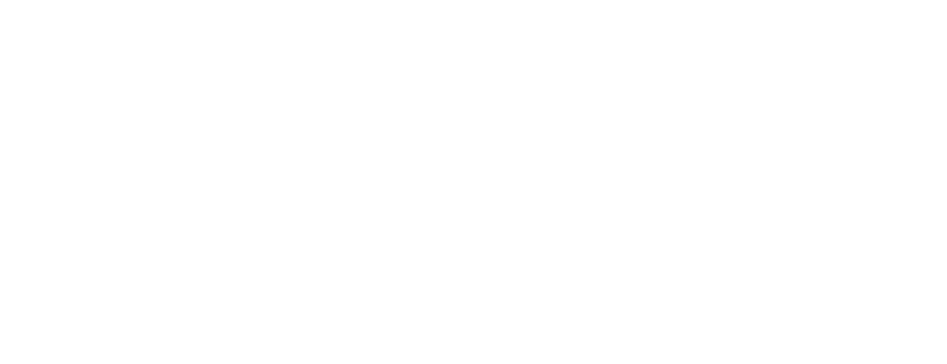
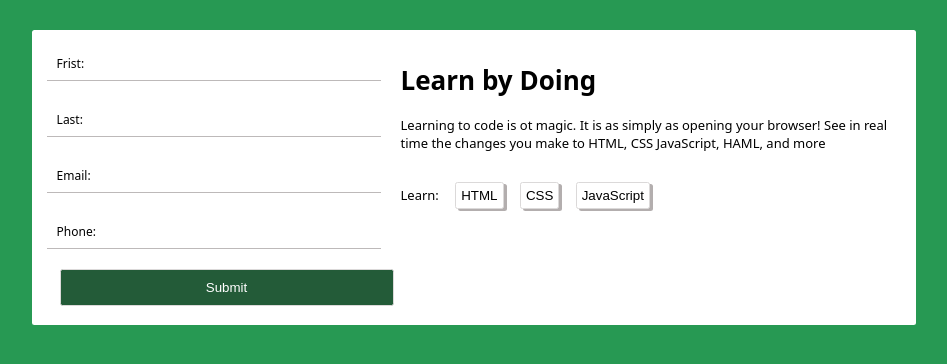
Before and after one commit to AliAlArands/task-two, a plain HTML site: page learn by doing/index.html in a window 1280 px wide. Shown: the whole page, without its empty margins (166-1113 px from the left). Drawn offline with Linux system fonts and the light colour scheme.

Commit message:
completed learn by doing form

```diff
--- a/learn by doing/index.html
+++ b/learn by doing/index.html
@@ -1,5 +1,6 @@
 <!DOCTYPE html>
 <html lang="en">
+
 <head>
     <meta charset="UTF-8">
     <meta http-equiv="X-UA-Compatible" content="IE=edge">
@@ -7,7 +8,45 @@
     <link rel="stylesheet" href="./style.css">
     <title>Learn By Doing</title>
 </head>
+
 <body>
+    <div class="container">
+        <form action="" class="form">
+            <div class="input-group">
+                <label for="first" class="input">Frist:</label>
+                <input type="text" id="first">
+            </div>
 
+            <div class="input-group">
+                <label for="last" class="input">Last:</label>
+                <input type="text" id="last">
+            </div>
+
+            <div class="input-group">
+                <label for="email" class="input">Email:</label>
+                <input type="text" id="email">
+            </div>
+
+
+            <div class="input-group">
+                <label for="phone" class="input">Phone:</label>
+                <input type="text" id="phone">
+            </div>
+
+            <button type="button" class="btn btn-submit">Submit</button>
+        </form>
+        <div class="description">
+            <h1>Learn by Doing</h1>
+            <p>Learning to code is ot magic. It is as simply as opening your browser! See in real time the changes you
+                make to HTML, CSS JavaScript, HAML, and more</p>
+
+            <div class="choices">Learn: <button type="button" class="btn">HTML</button>
+                <button type="button" class="btn">CSS</button>
+                <button type="button" class="btn">JavaScript</button>
+            </div>
+        </div>
+
+    </div>
 </body>
+
 </html>
--- a/learn by doing/style.css
+++ b/learn by doing/style.css
@@ -0,0 +1,85 @@
+* {
+    box-sizing: border-box;
+}
+html {
+    font-size: 62.5%;
+    font-family: system-ui, -apple-system, BlinkMacSystemFont, 'Segoe UI', Roboto, Oxygen, Ubuntu, Cantarell, 'Open Sans', 'Helvetica Neue', sans-serif;
+}
+
+body {
+    background-color: rgb(39, 153, 83);
+    height: 110vh;
+}
+
+.container {
+    background-color: white;
+    width: 70%;
+    padding: 1.5rem;
+    margin: 3rem auto;
+    display: flex;
+    border-radius: 0.25rem;
+}
+
+.choices {
+    margin: 3rem 0 2rem 0;
+}
+
+.description {
+    font-size: 1.3rem;
+    width: 60%;
+}
+
+/* .choices , .description p {
+    color: gray;
+} */
+
+.btn {
+    margin-left: 1.3rem;
+    border: 1px solid rgb(219, 217, 217);
+    border-radius: 0.25rem;
+    padding: 0.5rem;
+    background-color: white;
+    box-shadow: 3px 2px 0.5px rgb(179, 174, 174);
+    margin-bottom: 0.4rem;
+}
+
+.form {
+    width: 40%;
+    margin-right: 2rem;
+}
+
+.input-group {
+    display: flex;
+    border-bottom: 1px solid rgb(189, 185, 185);
+    margin-bottom: 2rem;
+    padding: 1rem;
+    padding-bottom: 0;
+    /* border-radius: 0.25rem; */
+}
+
+
+.input-group input {
+    border: 0 ;
+    outline: 0;
+    margin-left: 0.5rem;
+    margin-bottom: 0.5rem;
+    width: 100%;
+    padding: 0.5rem 1rem 0 0;
+}
+
+.input {
+    font-size: 1.2rem;
+}
+
+.btn-submit {
+    width: 100%;
+    padding: 1rem;
+    background-color: rgba(6, 70, 30, 0.884);
+    color: white;
+    box-shadow: 0 0 0 white;
+    transition: all 0.3s linear;
+}
+
+.btn-submit:hover {
+    background-color: rgb(34, 172, 87);
+}
```
